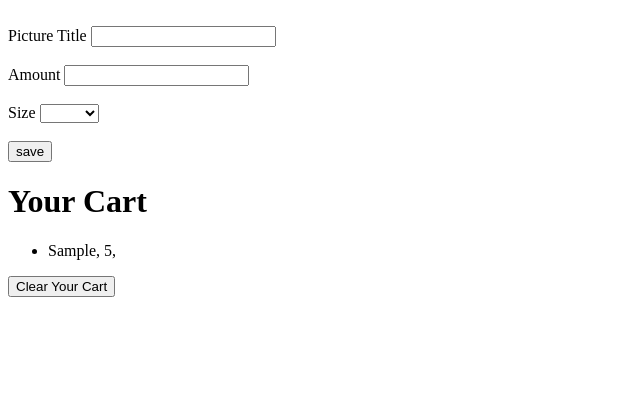
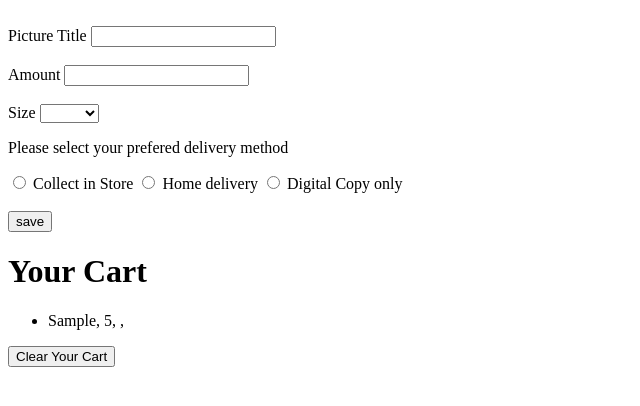
Before and after one commit to jamos90/JS_photographyWebApp, a plain HTML site: page index.html in a window 1280 px wide. Both pictures are taken after typing "Sample", "5" into the empty fields and a click on the input "save". Shown: the whole page, without its empty margins (0-640 px from the left). Drawn offline with Linux system fonts and the light colour scheme.

Commit message:
radio button added and working

```diff
--- a/app.js
+++ b/app.js
@@ -17,9 +17,11 @@ document.addEventListener('DOMContentLoaded', () => {
 
     const size = event.target.size.value;
 
+    const delivery = event.target.delivery.value
+
     const newItem = document.createElement('li');
 
-    newItem.textContent = `${pictureTitle}, ${ammount}, ${size}`;
+    newItem.textContent = `${pictureTitle}, ${ammount}, ${size}, ${delivery}`;
 
     const list = document.querySelector('#shopping-cart');
     list.appendChild(shoppingCart);
--- a/index.html
+++ b/index.html
@@ -3,7 +3,7 @@
   <head>
     <meta charset="utf-8">
     <title>Reading List App</title>
-    <link rel="stylesheet" type="text/css" media="screen" href="css/main.css" />
+    <link rel="./stylesheet" type="text/css" media="screen" href="css/main.css" />
     <script src="./app.js">
     </script>
   </head>
@@ -30,14 +30,28 @@
             <option value="Blog Post">4x4</option>
           </select>
         </div>
+          <div class ="form-item">
+            <p> Please select your prefered delivery method</p>
+            <input type = "radio" id = "delvery1" name = "delivery" value = "Instore">
+            <label for="delvery1" > Collect in Store </label>
+
+            <input type = "radio" id = "delivery2" name = "delivery" value = "Home-delivery">
+            <label for = "delivery2" > Home delivery </label>
+
+            <input type = "radio" id = "delivery3" name = "delivery" value = "Digital-only">
+            <label for = "delivery3"> Digital Copy only </label>
+
+          </div>
+
         <br>
       </div>
+
       <input type="submit" value="save"/>
     </form>
 
     <h1>Your Cart</h1>
     <div id="shopping-cart">
-      <!-- reading list -->
+
     </div>
 
     <button id="delete-button" type="button">Clear Your Cart</button>
```
Also changed, not shown: style.css (+7 -0 lines).
